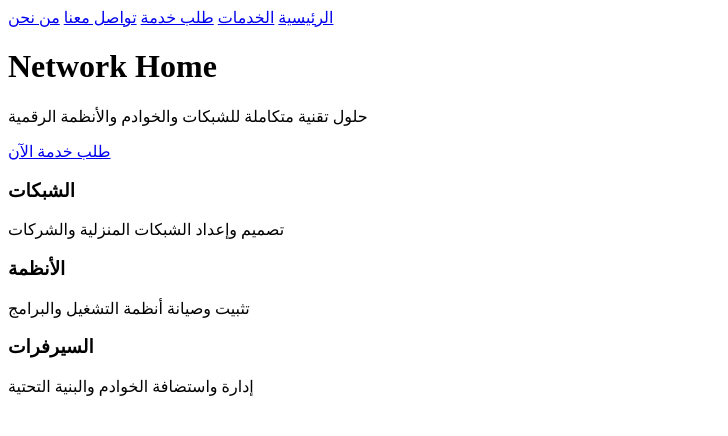
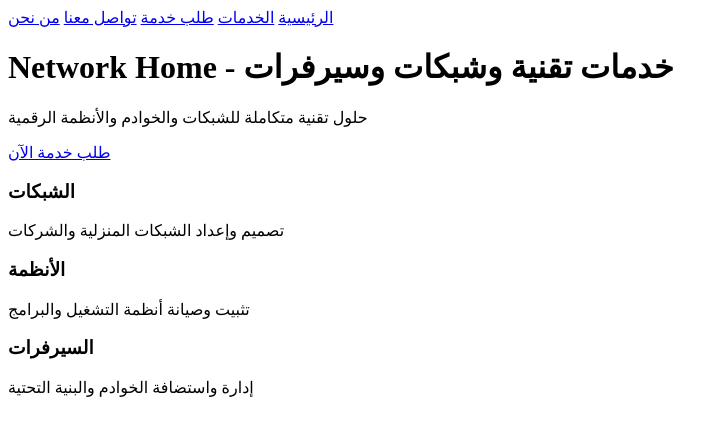
Before and after one commit to moosahazbawi-gif/Network-home-, a plain HTML site: page index.html in a window 1280 px wide. Shown: the whole page, without its empty margins (0-728 px from the left). Drawn offline with Linux system fonts and the light colour scheme.

Commit message:
Update index.html

```diff
--- a/index.html
+++ b/index.html
@@ -8,7 +8,7 @@
 
 <header class="hero">
 
-  <h1>Network Home</h1>
+ <h1>Network Home - خدمات تقنية وشبكات وسيرفرات</h1>
 
   <p>حلول تقنية متكاملة للشبكات والخوادم والأنظمة الرقمية</p>
 
```
